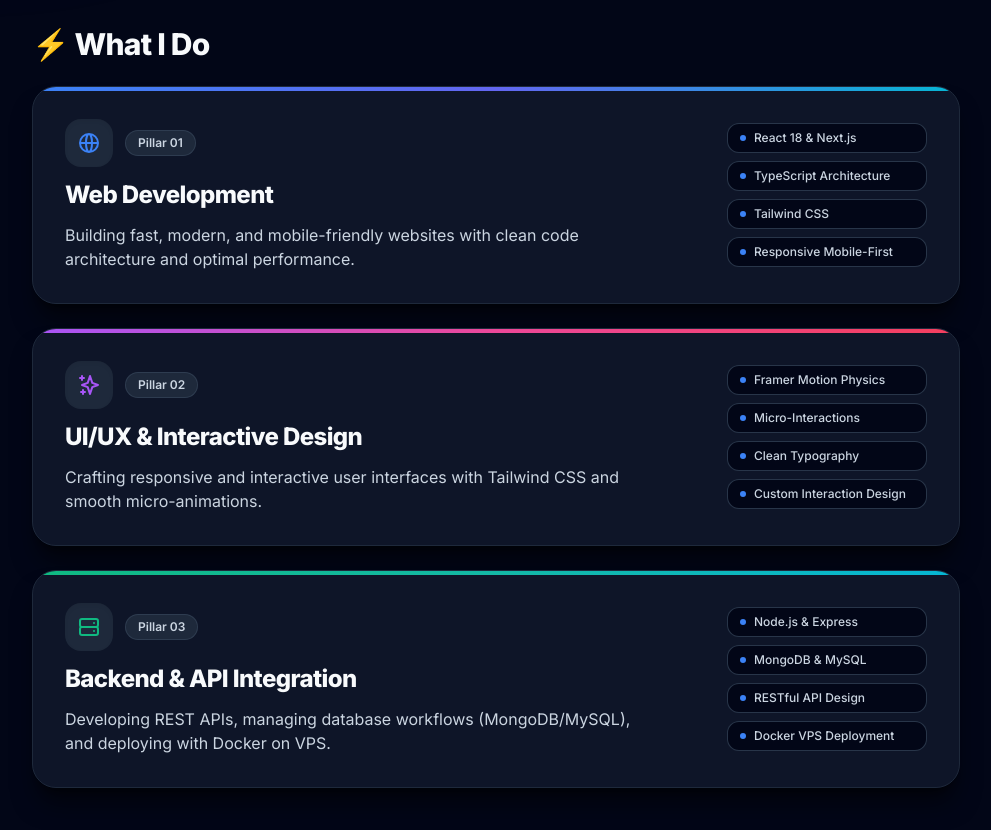
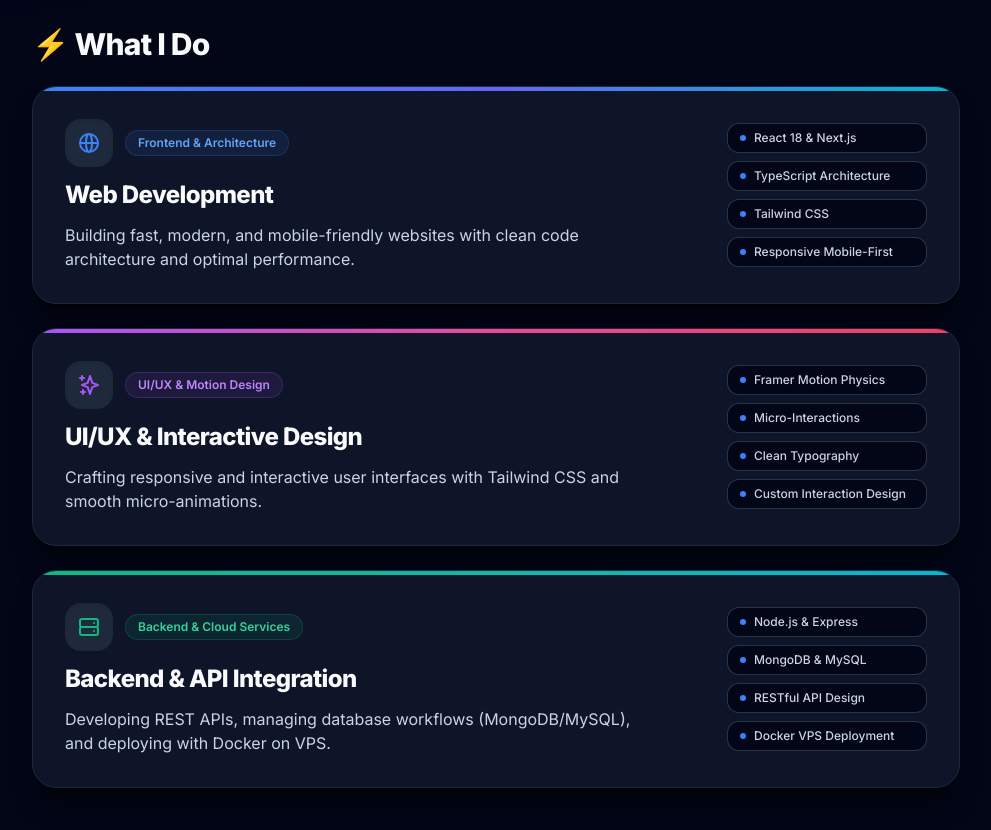
Before and after one commit to irfannn27/irfan-portofolio, a React (Vite) app: page /about in a window 1280 px wide. Shown: the part 600-1430 px from the top of the page, without its empty margins (144-1135 px from the left). Built offline with nearby package versions, Linux system fonts and the light colour scheme.

Commit message:
refactor: replace generic pillar labels with clear domain specialization badges in About section

```diff
--- a/src/components/About.tsx
+++ b/src/components/About.tsx
@@ -31,6 +31,8 @@ const About = () => {
 
   const services = [
     {
+      badgeKey: "services.s1_badge",
+      badgeColor: "bg-blue-500/10 text-blue-600 dark:text-blue-400 border-blue-500/20",
       icon: <HiOutlineGlobeAlt className="text-2xl text-blue-500" />,
       accent: "from-blue-500 via-indigo-500 to-cyan-500",
       title: t("services.s1_title"),
@@ -38,6 +40,8 @@ const About = () => {
       highlights: ["React 18 & Next.js", "TypeScript Architecture", "Tailwind CSS", "Responsive Mobile-First"],
     },
     {
+      badgeKey: "services.s2_badge",
+      badgeColor: "bg-purple-500/10 text-purple-600 dark:text-purple-400 border-purple-500/20",
       icon: <HiOutlineSparkles className="text-2xl text-purple-500" />,
       accent: "from-purple-500 via-pink-500 to-rose-500",
       title: t("services.s2_title"),
@@ -45,6 +49,8 @@ const About = () => {
       highlights: ["Framer Motion Physics", "Micro-Interactions", "Clean Typography", "Custom Interaction Design"],
     },
     {
+      badgeKey: "services.s3_badge",
+      badgeColor: "bg-emerald-500/10 text-emerald-600 dark:text-emerald-400 border-emerald-500/20",
       icon: <HiOutlineServer className="text-2xl text-emerald-500" />,
       accent: "from-emerald-500 via-teal-500 to-cyan-500",
       title: t("services.s3_title"),
@@ -130,8 +136,8 @@ const About = () => {
                       <div className="w-12 h-12 rounded-2xl bg-slate-100 dark:bg-slate-800 flex items-center justify-center shadow-inner">
                         {service.icon}
                       </div>
-                      <span className="text-xs font-semibold px-3 py-1 rounded-full bg-slate-100 dark:bg-slate-800 text-slate-600 dark:text-slate-300 border border-slate-200 dark:border-slate-700">
-                        Pillar 0{index + 1}
+                      <span className={`text-xs font-semibold px-3 py-1 rounded-full border ${service.badgeColor}`}>
+                        {t(service.badgeKey)}
                       </span>
                     </div>
 
--- a/src/context/LanguageContext.tsx
+++ b/src/context/LanguageContext.tsx
@@ -49,12 +49,15 @@ const translations: Record<Language, Record<string, string>> = {
 
     // What I Do
     "services.title": "⚡ What I Do",
+    "services.s1_badge": "Frontend & Architecture",
     "services.s1_title": "Web Development",
     "services.s1_desc":
       "Building fast, modern, and mobile-friendly websites with clean code architecture and optimal performance.",
+    "services.s2_badge": "UI/UX & Motion Design",
     "services.s2_title": "UI/UX & Interactive Design",
     "services.s2_desc":
       "Crafting responsive and interactive user interfaces with Tailwind CSS and smooth micro-animations.",
+    "services.s3_badge": "Backend & Cloud Services",
     "services.s3_title": "Backend & API Integration",
     "services.s3_desc":
       "Developing REST APIs, managing database workflows (MongoDB/MySQL), and deploying with Docker on VPS.",
@@ -154,12 +157,15 @@ const translations: Record<Language, Record<string, string>> = {
 
     // What I Do
     "services.title": "⚡ Layanan & Keahlian",
+    "services.s1_badge": "Frontend & Arsitektur Web",
     "services.s1_title": "Pengembangan Web",
     "services.s1_desc":
       "Membangun website modern, cepat, dan ramah pengguna di perangkat seluler dengan kode yang bersih dan optimal.",
+    "services.s2_badge": "Desain UI/UX & Animasi",
     "services.s2_title": "Desain UI/UX & Interaktif",
     "services.s2_desc":
       "Merancang antarmuka web yang menarik, intuitif, dan responsif dengan Tailwind CSS serta animasi halus.",
+    "services.s3_badge": "Backend & Layanan Cloud",
     "services.s3_title": "Integrasi Backend & API",
     "services.s3_desc":
       "Mengembangkan REST API, mengelola alur basis data (MongoDB/MySQL), serta deployment menggunakan Docker di VPS.",
```
